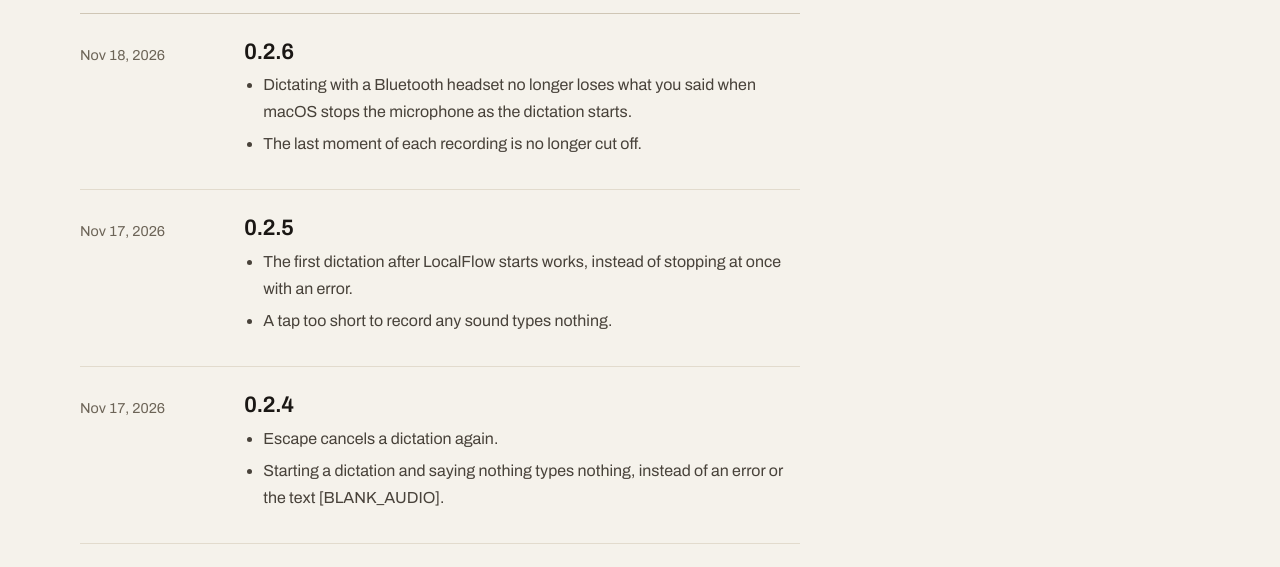
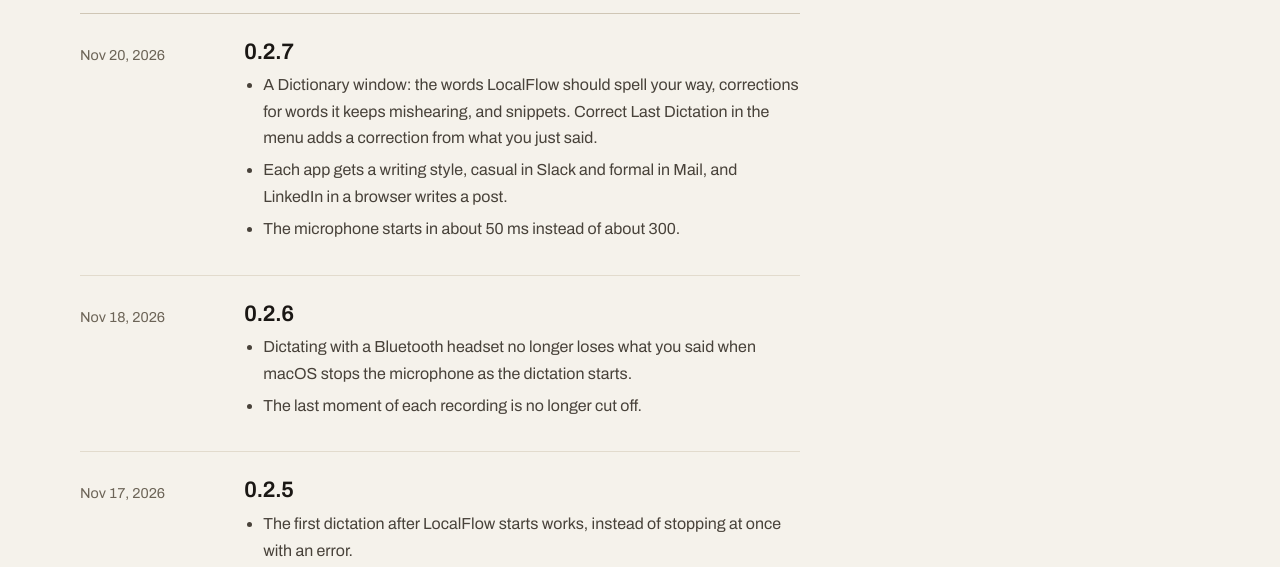
Before and after one commit to Ryan-Loofy/localflow-app, a plain HTML site: page changelog.html in a window 1280 px wide. Shown: the part 218-785 px from the top of the page. Drawn offline with Linux system fonts and the light colour scheme.

Commit message:
LocalFlow 0.2.7: Dictionary window, writing styles per app, faster mic start

```diff
--- a/changelog.html
+++ b/changelog.html
@@ -25,6 +25,17 @@
 <section class="page"><div class="wrap">
   <h1>Changelog</h1>
   <div class="log">
+    <article>
+      <time datetime="2026-11-20">Nov 20, 2026</time>
+      <div>
+        <h2>0.2.7</h2>
+        <ul>
+          <li>A Dictionary window: the words LocalFlow should spell your way, corrections for words it keeps mishearing, and snippets. Correct Last Dictation in the menu adds a correction from what you just said.</li>
+          <li>Each app gets a writing style, casual in Slack and formal in Mail, and LinkedIn in a browser writes a post.</li>
+          <li>The microphone starts in about 50 ms instead of about 300.</li>
+        </ul>
+      </div>
+    </article>
     <article>
       <time datetime="2026-11-18">Nov 18, 2026</time>
       <div>
```
Also changed, not shown: download.html (+1 -1 lines).
